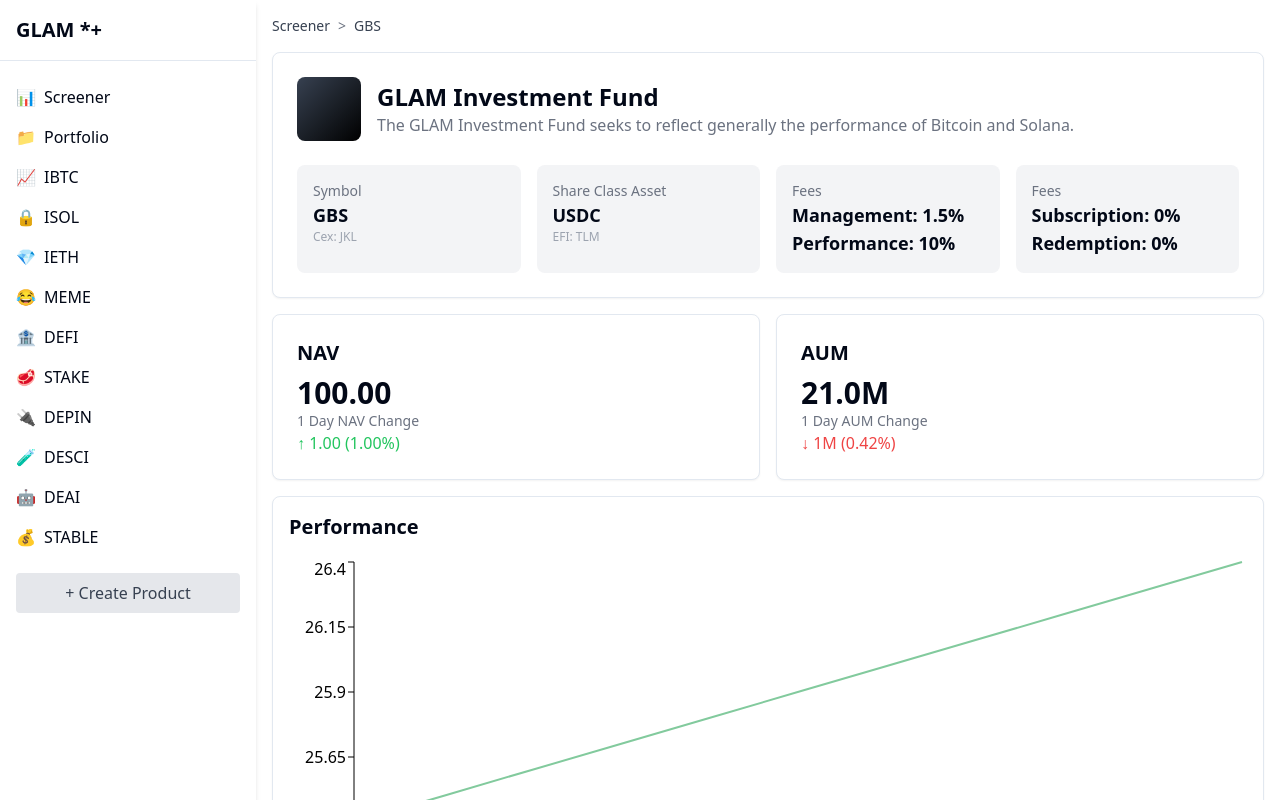
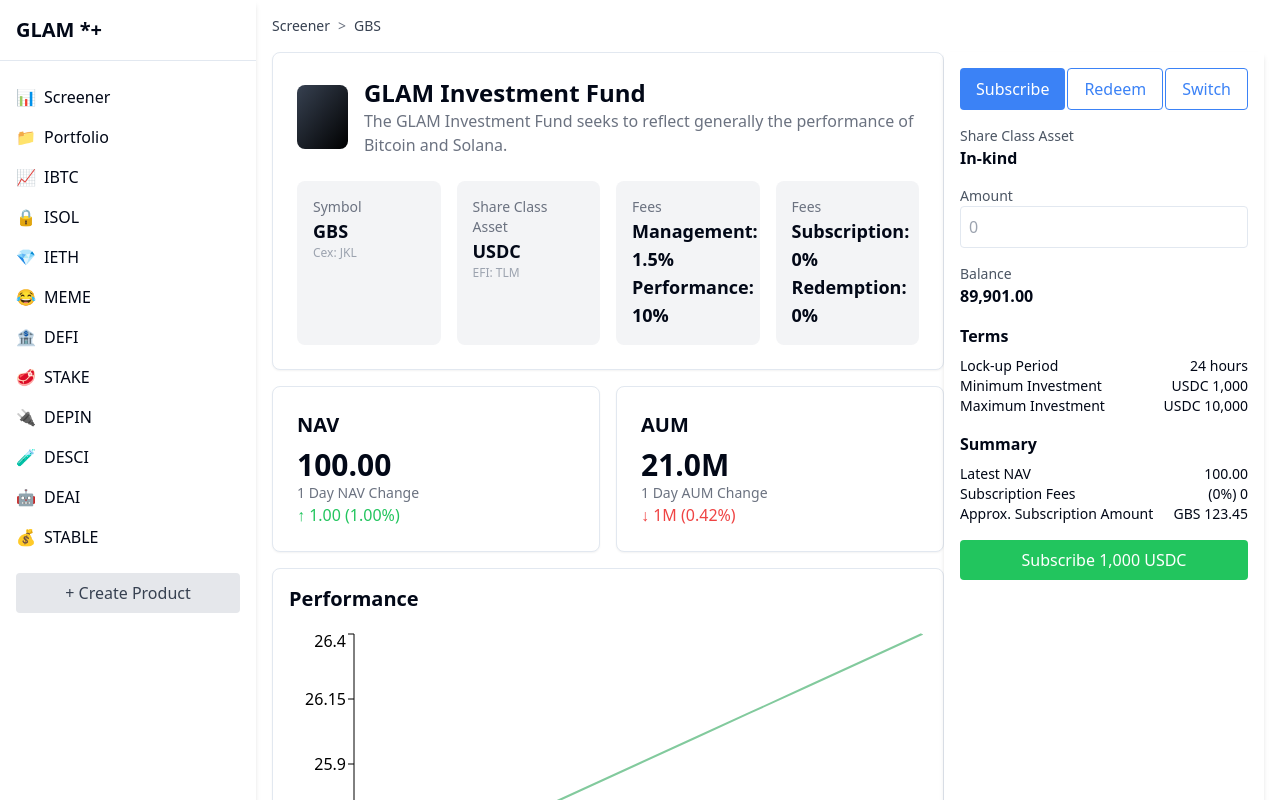
Before and after one commit to dhiazfathra/frontend-starter, a Next.js app: page /en in a window 1280 px wide. Shown: the top 800 px of the page. Built offline with nearby package versions, Linux system fonts and the light colour scheme.

Commit message:
feat: add details right sidebar

```diff
--- a/src/app/[locale]/page.tsx
+++ b/src/app/[locale]/page.tsx
@@ -1,6 +1,7 @@
 // pages/GBSPage.tsx
 import React from 'react';
 
+import DetailSidebar from '@/templates/DetailSidebar';
 import { FundDetails } from '@/templates/FundDetails';
 import Sidebar from '@/templates/Sidebar';
 
@@ -8,7 +9,7 @@ const GBSPage: React.FC = () => {
   return (
     <div className="flex">
       <Sidebar />
-      <div className="flex-1">
+      <div className="flex flex-1 flex-col">
         <div className="container mx-auto p-4">
           <div className="breadcrumbs pb-4 text-sm">
             <ul className="flex items-center space-x-2">
@@ -27,7 +28,12 @@ const GBSPage: React.FC = () => {
               </li>
             </ul>
           </div>
-          <FundDetails />
+          <div className="flex">
+            <div className="flex-1">
+              <FundDetails />
+            </div>
+            <DetailSidebar />
+          </div>
         </div>
       </div>
     </div>
--- /dev/null
+++ b/src/templates/DetailSidebar.tsx
@@ -0,0 +1,77 @@
+// components/DetailSidebar.tsx
+import React from 'react';
+
+const DetailSidebar: React.FC = () => {
+  return (
+    <div className="w-80 bg-white p-4 shadow-md">
+      <div className="mb-4 flex justify-between">
+        <button className="rounded bg-blue-500 px-4 py-2 text-white">
+          Subscribe
+        </button>
+        <button className="rounded border border-blue-500 px-4 py-2 text-blue-500">
+          Redeem
+        </button>
+        <button className="rounded border border-blue-500 px-4 py-2 text-blue-500">
+          Switch
+        </button>
+      </div>
+
+      <div className="mb-4">
+        <p className="text-sm text-gray-600">Share Class Asset</p>
+        <p className="font-semibold">In-kind</p>
+      </div>
+
+      <div className="mb-4">
+        <p className="text-sm text-gray-600">Amount</p>
+        <input
+          type="number"
+          className="w-full rounded border p-2"
+          placeholder="0"
+        />
+      </div>
+
+      <div className="mb-4">
+        <p className="text-sm text-gray-600">Balance</p>
+        <p className="font-semibold">89,901.00</p>
+      </div>
+
+      <div className="mb-4">
+        <h3 className="mb-2 font-semibold">Terms</h3>
+        <div className="flex justify-between text-sm">
+          <p>Lock-up Period</p>
+          <p>24 hours</p>
+        </div>
+        <div className="flex justify-between text-sm">
+          <p>Minimum Investment</p>
+          <p>USDC 1,000</p>
+        </div>
+        <div className="flex justify-between text-sm">
+          <p>Maximum Investment</p>
+          <p>USDC 10,000</p>
+        </div>
+      </div>
+
+      <div className="mb-4">
+        <h3 className="mb-2 font-semibold">Summary</h3>
+        <div className="flex justify-between text-sm">
+          <p>Latest NAV</p>
+          <p>100.00</p>
+        </div>
+        <div className="flex justify-between text-sm">
+          <p>Subscription Fees</p>
+          <p>(0%) 0</p>
+        </div>
+        <div className="flex justify-between text-sm">
+          <p>Approx. Subscription Amount</p>
+          <p>GBS 123.45</p>
+        </div>
+      </div>
+
+      <button className="w-full rounded bg-green-500 py-2 text-white">
+        Subscribe 1,000 USDC
+      </button>
+    </div>
+  );
+};
+
+export default DetailSidebar;
```
